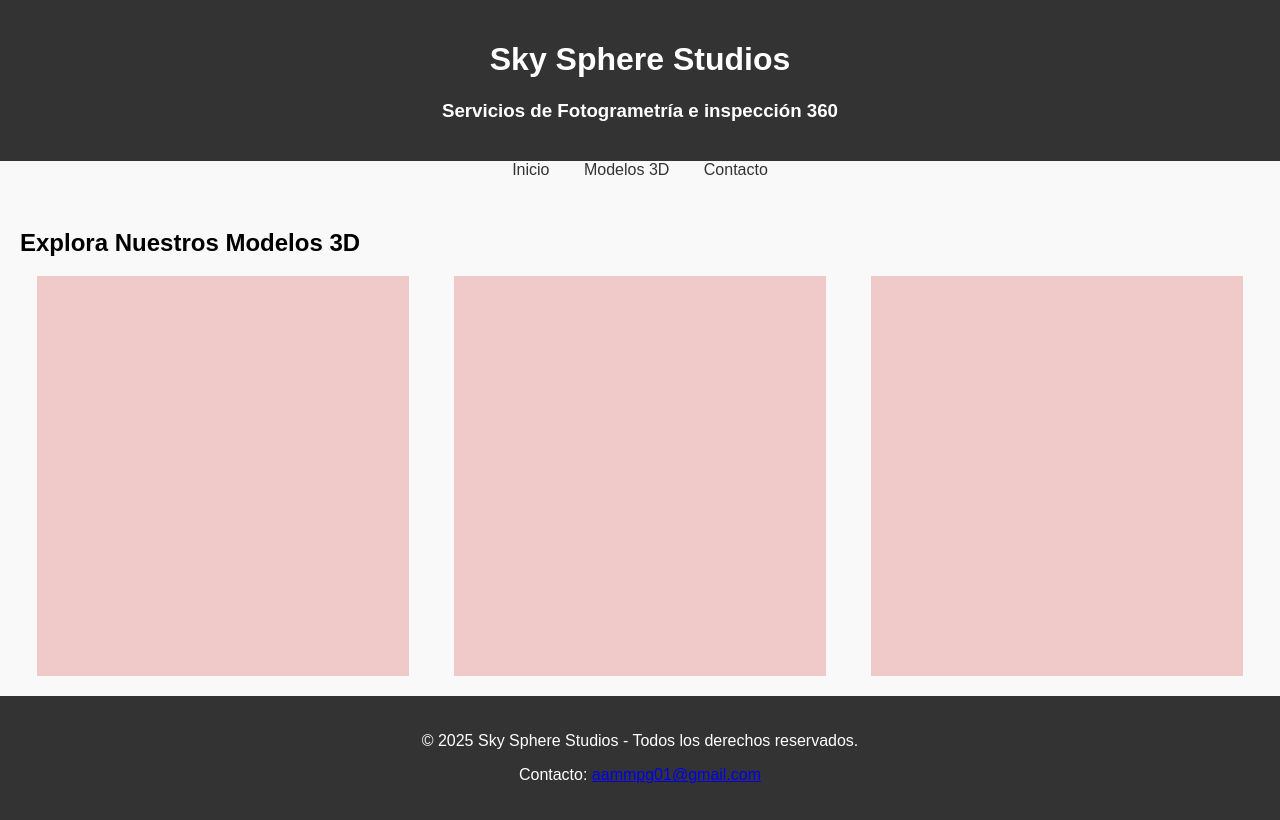
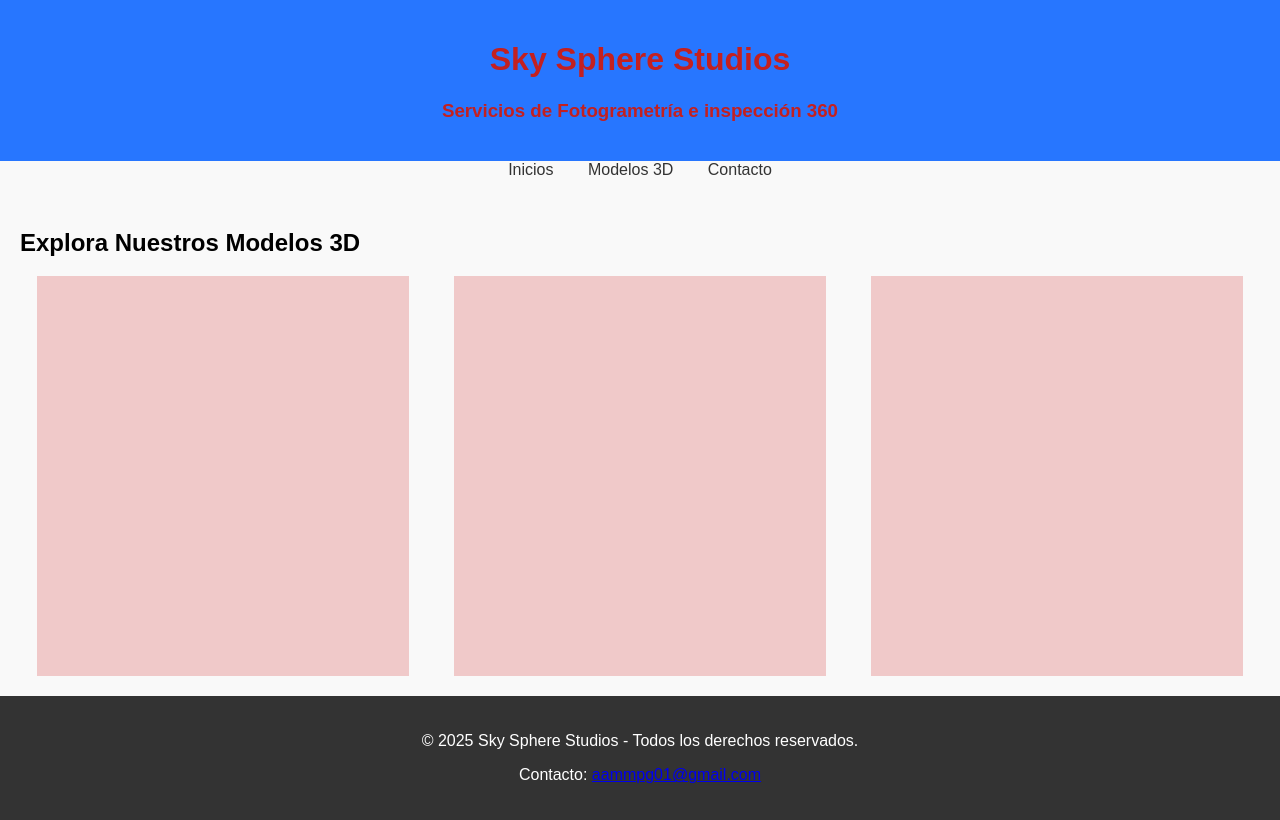
Before and after one commit to alfredom17/SkySphereStudiosWebpage, a plain HTML site: page index.html in a window 1280 px wide. Drawn offline with Linux system fonts and the light colour scheme; some packages are replaced by stand-ins of ours; a script that the page names is missing.

Commit message:
Cambios de color

```diff
--- a/css/style.css
+++ b/css/style.css
@@ -8,8 +8,8 @@ body {
 header {
     text-align: center;
     padding: 20px;
-    background-color: #333;
-    color: #fff;
+    background-color: #2776ff;
+    color: #c32020;
 }
 
 nav {
--- a/index.html
+++ b/index.html
@@ -18,7 +18,7 @@
 
     <!-- Navegación -->
     <nav>
-        <a href="#inicio">Inicio</a>
+        <a href="#inicio">Inicios</a>
         <a href="#modelos">Modelos 3D</a>
         <a href="#contacto">Contacto</a>
     </nav>
```
